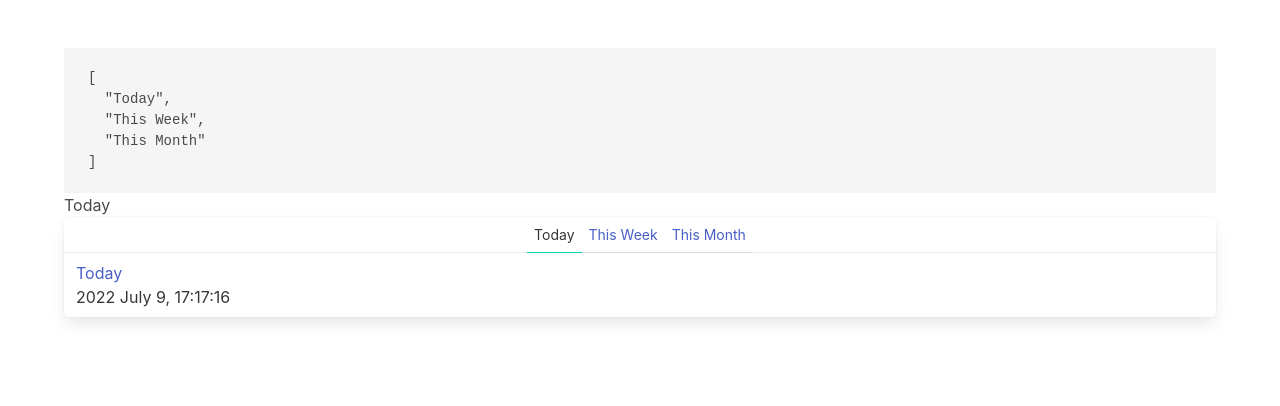
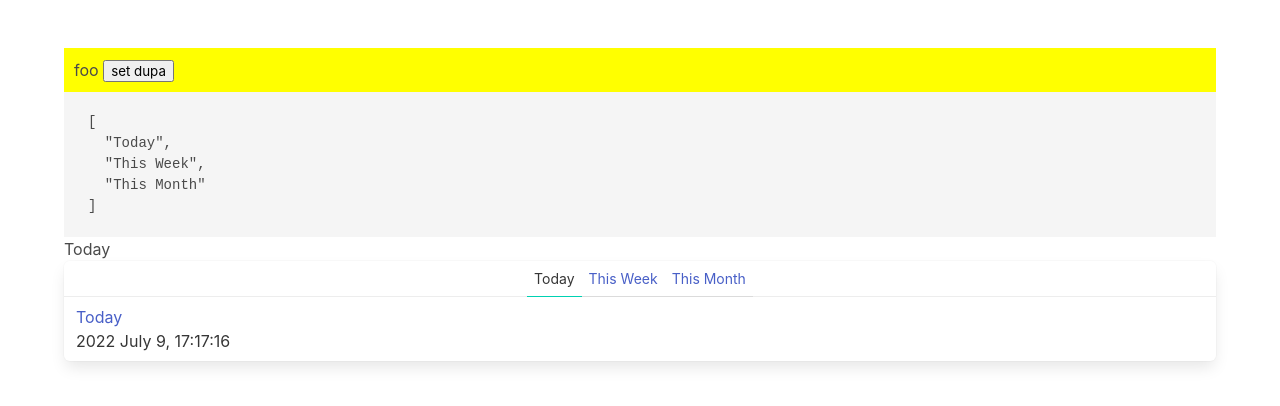
Before and after one commit to webweit-gmbh/udemy-vue-post-app, a Vue app: page / in a window 1280 px wide. Shown: the top 406 px of the page. Built offline with nearby package versions, Linux system fonts and the light colour scheme.

Commit message:
Adds store

```diff
--- a/src/components/Timeline.vue
+++ b/src/components/Timeline.vue
@@ -3,7 +3,10 @@ import { DateTime } from 'luxon';
 import { ref, computed } from 'vue';
 
 import { TimelinePost, today, thisWeek, thisMonth } from '../posts';
+import { usePosts } from '../stores/posts';
 import TimelineItem from './TimelineItem.vue';
+
+const postsStore = usePosts();
 
 const periods = ['Today', 'This Week', 'This Month'] as const;
 type Period = typeof periods[number];
@@ -35,6 +38,10 @@ const posts = computed<TimelinePost[]>(() => {
 </script>
 
 <template>
+    <div style="padding: 10px; background-color: yellow">
+        {{ postsStore.getState().foo }}
+        <button @click="postsStore.updateFoo('dupa')">set dupa</button>
+    </div>
     <pre>{{ periods }}</pre>
     {{ selectedPreriod }}
     <nav class="is-primary panel">
--- /dev/null
+++ b/src/stores/posts.ts
@@ -0,0 +1,29 @@
+import { reactive, readonly } from 'vue';
+
+export interface PostsState {
+    foo: string;
+}
+
+export class PostsStore {
+    #state: PostsState;
+
+    constructor() {
+        this.#state = reactive<PostsState>({
+            foo: 'foo',
+        });
+    }
+
+    getState() {
+        return readonly(this.#state);
+    }
+
+    updateFoo(foo: string) {
+        this.#state.foo = foo;
+    }
+}
+
+const store = new PostsStore();
+
+export const usePosts = () => {
+    return store;
+};
```
